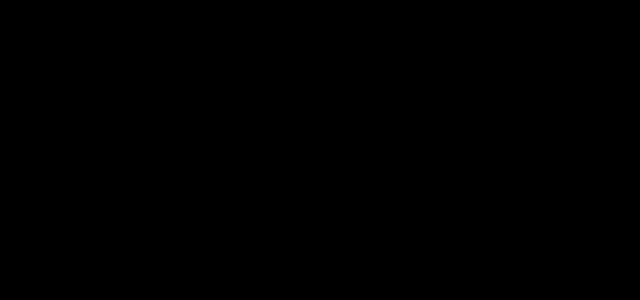
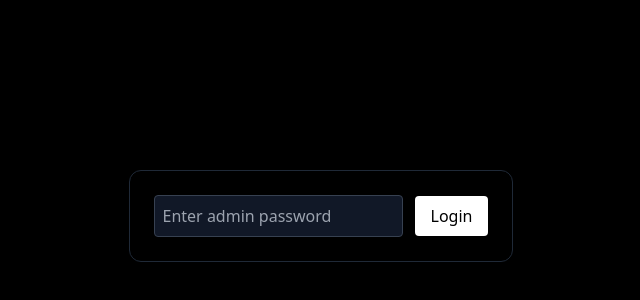
Before and after one commit to Prashanth549/intelligent-ai-stack, a React (Vite) app in the folder frontend/: page /admin/login in a window 1280 px wide. Before the commit this address had no page. Shown: the part 184-484 px from the top of the page, without its empty margins (319-959 px from the left). Built offline with nearby package versions, Linux system fonts and the light colour scheme.

Commit message:
Routes update

```diff
--- a/frontend/index.html
+++ b/frontend/index.html
@@ -5,7 +5,7 @@
     <meta name="viewport" content="width=device-width, initial-scale=1.0" />
     <meta name="description" content="Exploring how AI is being applied across SaaS platforms, data systems, and real-world business operations.">
     <title>Intelligent AI Stack | AI in SaaS, Data & Systems</title>
-    <link rel="icon" href="/favicon.ico" />
+
     <meta property="og:title" content="Intelligent AI Stack" />
     <meta property="og:description" content="Exploring how AI is applied across SaaS, data systems, and real-world business operations." />
     <meta property="og:type" content="website" />
--- a/frontend/src/App.tsx
+++ b/frontend/src/App.tsx
@@ -8,6 +8,7 @@ import About from "./pages/About";
 import GenerateArticle from "./pages/GenerateArticle";
 import ScrollToTop from "@/components/ScrollToTop";
 import ProtectedRoute from "@/routes/ProtectedRoute";
+import AdminLogin from "./pages/AdminLogin";
 
 function App() {
   const location = useLocation(); // 🔥 CRITICAL
@@ -22,8 +23,9 @@ function App() {
           <Route path="/articles" element={<Articles />} />
           <Route path="/article/:id" element={<ArticleDetail />} />
           <Route path="/about" element={<About />} />
+          <Route path="/admin/login" element={<AdminLogin />} />
           <Route
-          path="/admin/generate"
+          path="/admin/generate-8392"
           element={
             <ProtectedRoute>
               <GenerateArticle />
--- a/frontend/src/components/AIChat.tsx
+++ b/frontend/src/components/AIChat.tsx
@@ -1,4 +1,4 @@
-import { useState, useEffect, useRef } from "react";
+import { useState,  useRef } from "react";
 
 type Message = {
   role: "user" | "ai";
--- /dev/null
+++ b/frontend/src/pages/AdminLogin.tsx
@@ -0,0 +1,39 @@
+import { useState } from "react";
+import { useNavigate } from "react-router-dom";
+
+function AdminLogin() {
+  const [password, setPassword] = useState("");
+  const navigate = useNavigate();
+
+  const handleLogin = () => {
+    if (password === import.meta.env.VITE_ADMIN_PASSWORD) {
+      localStorage.setItem("isAdmin", "true");
+      navigate("/admin/ai-generate-8392");
+    } else {
+      alert("Invalid password");
+    }
+  };
+
+  return (
+    <div className="min-h-screen bg-black text-white flex items-center justify-center">
+      <div className="p-6 border border-gray-800 rounded-xl">
+        <input
+          type="password"
+          placeholder="Enter admin password"
+          value={password}
+          onChange={(e) => setPassword(e.target.value)}
+          className="p-2 bg-gray-900 border border-gray-700 rounded"
+        />
+
+        <button
+          onClick={handleLogin}
+          className="ml-3 px-4 py-2 bg-white text-black rounded"
+        >
+          Login
+        </button>
+      </div>
+    </div>
+  );
+}
+
+export default AdminLogin;
--- a/frontend/src/routes/ProtectedRoute.tsx
+++ b/frontend/src/routes/ProtectedRoute.tsx
@@ -1,14 +1,14 @@
 import { Navigate } from "react-router-dom";
-import { JSX } from "react/jsx-runtime";
 
-function ProtectedRoute({ children }: { children: JSX.Element }) {
+
+function ProtectedRoute({ children }: { children: React.ReactNode }) {
   const isAdmin = localStorage.getItem("isAdmin") === "true";
 
   if (!isAdmin) {
-    return <Navigate to="/" />;
+    return <Navigate to="/admin/login" replace />;
   }
 
-  return children;
+  return <>{children}</>;
 }
 
 export default ProtectedRoute;
```
